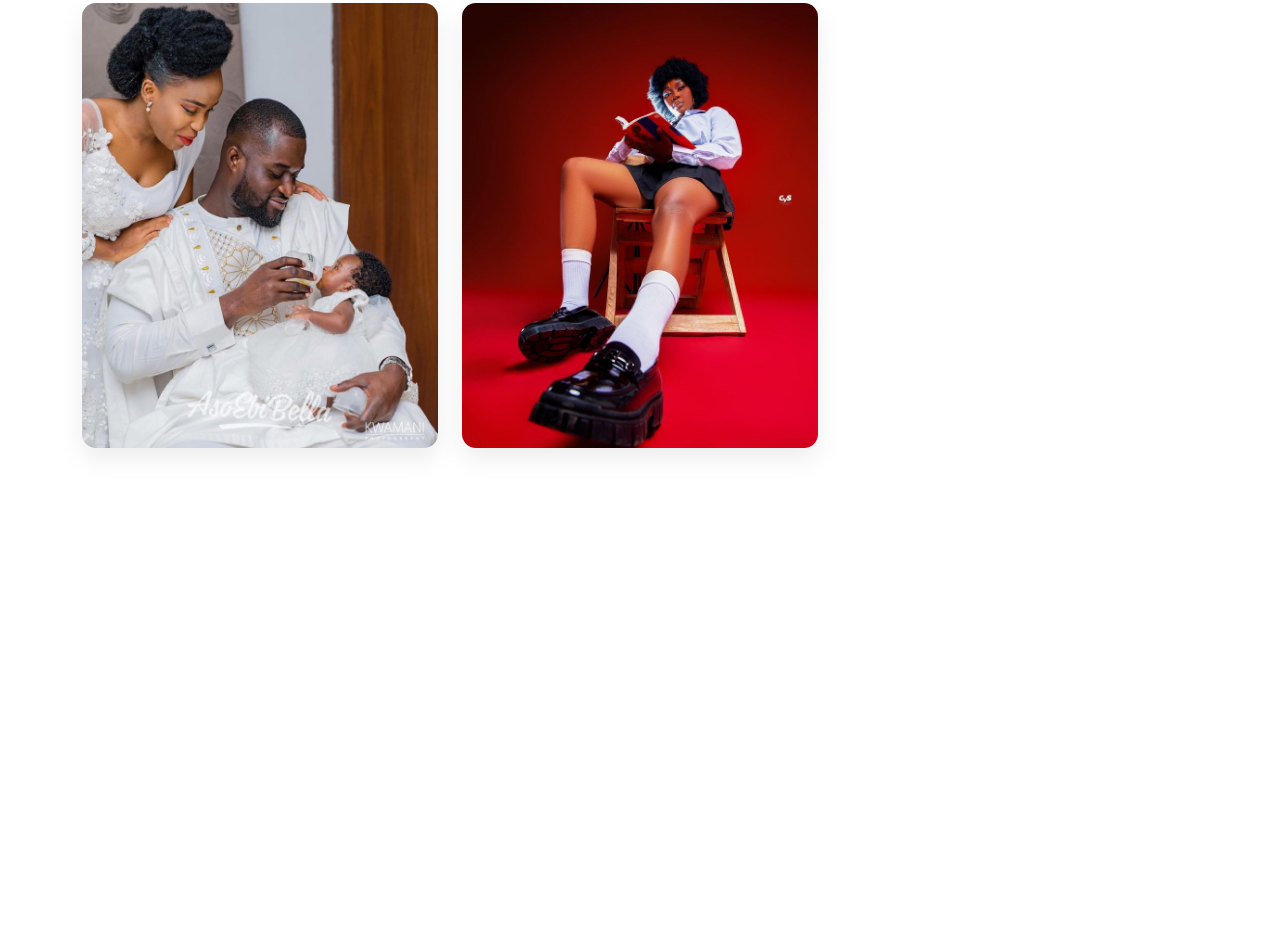
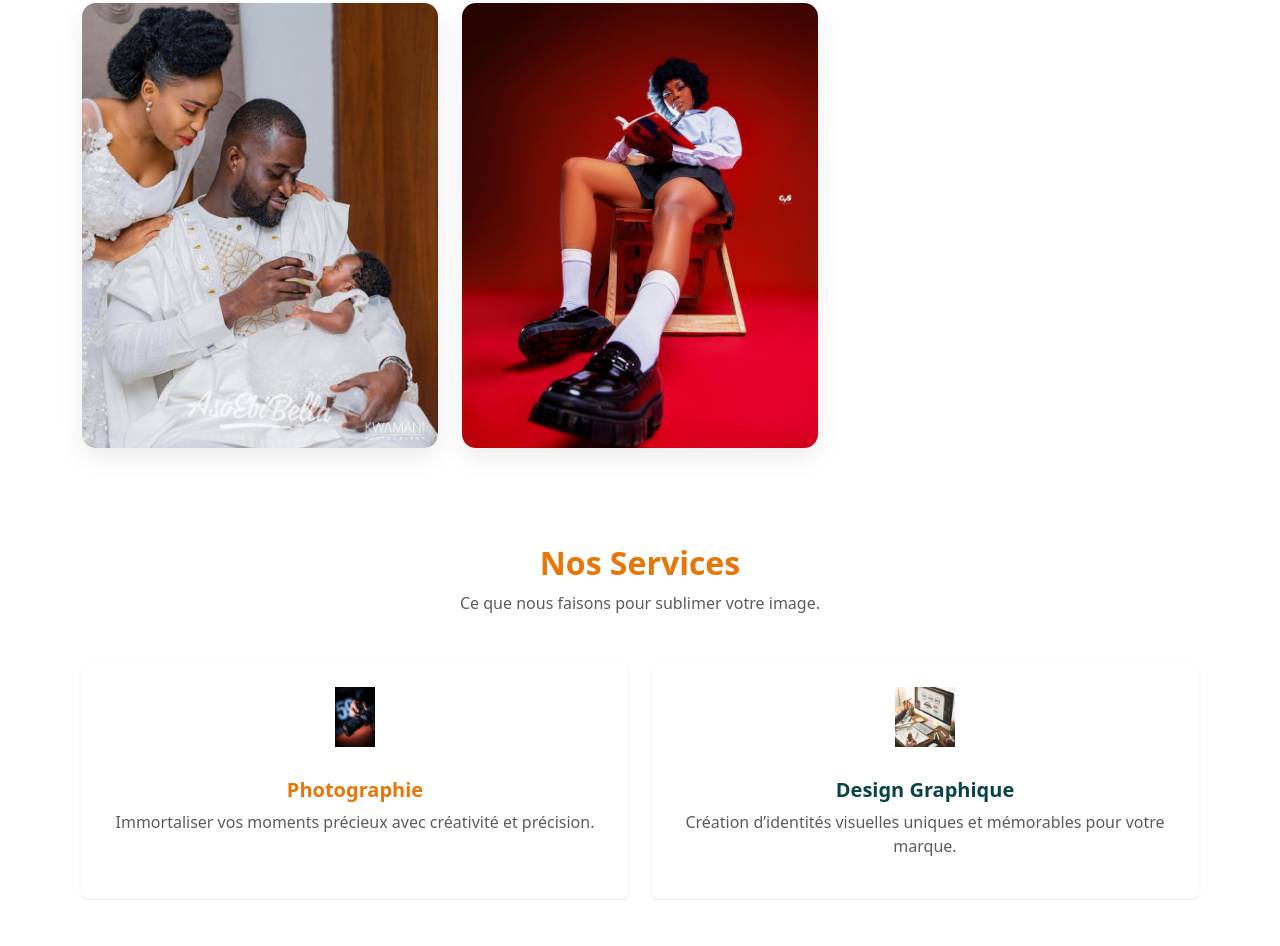
Before and after one commit to Ahmadou29/forge-visuelle, a plain HTML site: page index.html in a window 1280 px wide. Shown: the part 1639-2585 px from the top of the page. Before the commit the page ends 2135 px from the top, so only its background shows below. Drawn offline with nearby package versions, Linux system fonts and the light colour scheme.

Commit message:
la section services

```diff
--- a/index.html
+++ b/index.html
@@ -33,7 +33,7 @@
                             <a class="nav-link" href="#portfolio">Portfolio</a>
                         </li>
                         <li class="nav-item">
-                            <a class="nav-link" href="#">Services<a>
+                            <a class="nav-link" href="#services">Services<a>
                         </li>
                         <li class="nav-item dropdown">
                             <a class="nav-link" href="#">Blog</a>
@@ -108,36 +108,36 @@
 
     <section id="portfolio" class="container py-5">
 
-        <!-- TITRE -->
+        <!-- Titre -->
         <div class="text-center mb-5">
             <h2 class="fw-bold text-black">Portfolio</h2>
             <p class="text-muted">Ce que l’image murmure au cœur.</p>
         </div>
 
-        <!-- FILTRES PRINCIPAUX -->
+        <!-- Filtres Principeaux -->
         <div class="portfolio-filter text-center mb-3">
             <button class="filter-btn active" data-filter="all">Tout</button>
             <button class="filter-btn" data-filter="design">Design</button>
             <button class="filter-btn" data-filter="photo">Photographie</button>
         </div>
 
-        <!-- SOUS-FILTRES DESIGN -->
+        <!-- Sous-Filtre Design -->
         <div class="portfolio-filter text-center mb-4 d-none" id="designFilters">
             <button class="self " data-subfilter="logo">Logo</button>
             <button class="self" data-subfilter="affiche">Affiche</button>
         </div>
 
-        <!-- SOUS-FILTRES PHOTO -->
+        <!-- Sous-Filtres Photo -->
         <div class="portfolio-filter text-center mb-4 d-none" id="photoFilters">
             <button class="self active" data-subfilter="bapteme">Baptême</button>
             <button class="self" data-subfilter="mariage">Mariage</button>
             <button class="self" data-subfilter="shooting">Shooting</button>
         </div>
 
-        <!-- GRID DES PROJETS -->
+        <!--------------------- Grid des Projet --------------------->
         <div class="row g-4" id="portfolioGrid">
 
-            <!-- DESIGN -->
+            <!---------------------------- design ---------------------------->
             <div class="col-md-4 portfolio-box design logo">
                 <div class="position-relative portfolio-item" onclick="openLightbox(this)">
                     <img src="images/accueil 2.png" alt="Logo" class="img-fluid">
@@ -151,7 +151,7 @@
                 </div>
             </div>
 
-            <!-- PHOTO -->
+            <!------------------------------- Photo ------------------------------->
             <div class="col-md-4 portfolio-box photo mariage">
                 <div class="position-relative portfolio-item" onclick="openLightbox(this)">
                     <img src="images/mariage.png" alt="Mariage" class="img-fluid">
@@ -174,18 +174,18 @@
         </div>
     </section>
 
-    <!-- LIGHTBOX MODAL -->
+    <!-- Lightbox Modal -->
     <div class="modal fade" id="lightboxModal" tabindex="-1">
         <div class="modal-dialog modal-dialog-centered modal-lg">
             <div class="modal-content bg-dark rounded-4">
 
-                <!-- BOUTON FERMER -->
+                <!-- Boutton Fermer -->
                 <div class="modal-header border-0">
                     <button type="button" class="btn-close btn-close-white ms-auto" data-bs-dismiss="modal"
                         aria-label="Close"></button>
                 </div>
 
-                <!-- IMAGE -->
+                <!-- Images -->
                 <div class="modal-body d-flex justify-content-center align-items-center">
                     <img id="lightboxImage" class="img-fluid rounded-3" alt="Image agrandie">
                 </div>
@@ -194,7 +194,48 @@
         </div>
     </div>
 
+    <!-- portfolio -->
 
+
+    <!-- services -->
+    <section id="services" class="container py-5">
+        <!-- TITRE -->
+        <div class="text-center mb-5">
+            <h2 class="fw-bold text-black">Nos Services</h2>
+            <p class="text-muted">Ce que nous faisons pour sublimer votre image.</p>
+        </div>
+
+
+        <div class="row g-4">
+
+            <!-- services 1 -->
+            <div class="col-md-6 service-card fade-in" data-delay="0">
+                <div class="card text-center shadow-sm border-0 h-100 p-4">
+                    <div class="mb-3">
+                        <img src="images/photographie.png" alt="Photographie" class="img-fluid" style="height:60px;">
+                    </div>
+                    <h5 class="fw-bold text-black">Photographie</h5>
+                    <p class="text-muted">Immortaliser vos moments précieux avec créativité et précision.</p>
+                </div>
+            </div>
+
+            <!-- services 2 -->
+            <div class="col-md-6 service-card fade-in" data-delay="200">
+                <div class="card text-center shadow-sm border-0 h-100 p-4">
+                    <div class="mb-3">
+                        <img src="images/design.png" alt="Design Graphique" class="img-fluid" style="height:60px;">
+                    </div>
+                    <h5 class="fw-bold text-white">Design Graphique</h5>
+                    <p class="text-muted">Création d’identités visuelles uniques et mémorables pour votre marque.</p>
+                </div>
+            </div>
+
+        </div>
+    </section>
+
+
+
+    <!-- JS ANIMATION AU SCROLL -->
 
     <!------------------------------------------------------------------------------------------------------------------------------------>
     <!--------------------------------------------------------- Java Script --------------------------------------------------------------->
@@ -234,7 +275,7 @@ filterBtns.forEach(btn => {
                 const filter = btn.dataset.filter;
 
                 portfolioItems.forEach(item => {
-      if(filter === "all" || item.classList.contains(filter)){
+                    if (filter === "all" || item.classList.contains(filter)) {
                         item.style.display = "block";
                     } else {
                         item.style.display = "none";
@@ -258,11 +299,11 @@ subBtns.forEach(btn => {
                 const subfilter = btn.dataset.subfilter;
 
                 portfolioItems.forEach(item => {
-      if(item.classList.contains(subfilter)){
+                    if (item.classList.contains(subfilter)) {
                         item.style.display = "block";
-      } else if(parent.id === "designFilters" && item.classList.contains("design")){
+                    } else if (parent.id === "designFilters" && item.classList.contains("design")) {
                         item.style.display = "none";
-      } else if(parent.id === "photoFilters" && item.classList.contains("photo")){
+                    } else if (parent.id === "photoFilters" && item.classList.contains("photo")) {
                         item.style.display = "none";
                     }
                 });
@@ -270,7 +311,7 @@ subBtns.forEach(btn => {
         });
 
         // LIGHTBOX
-function openLightbox(element){
+        function openLightbox(element) {
             const img = element.querySelector("img");
             document.getElementById("lightboxImage").src = img.src;
 
@@ -279,7 +320,20 @@ function openLightbox(element){
         }
 
 
+        const cards = document.querySelectorAll('.service-card');
 
+        const observer = new IntersectionObserver((entries) => {
+            entries.forEach(entry => {
+                if (entry.isIntersecting) {
+                    const delay = entry.target.dataset.delay || 0;
+                    setTimeout(() => {
+                        entry.target.classList.add('show');
+                    }, delay);
+                }
+            });
+        }, { threshold: 0.2 });
+
+        cards.forEach(card => observer.observe(card));
 
 
 
--- a/style.css
+++ b/style.css
@@ -300,3 +300,24 @@
   background: #e77607;
   color: #fff !important;
 }
+
+
+/* <!-- CSS pour services -- */
+.service-card {
+  opacity: 0;
+  transform: translateY(40px);
+  transition: all 0.6s ease-out;
+  border-radius: 14px;
+  background: #fff;
+}
+.service-card:hover {
+  transform: translateY(-10px);
+  box-shadow: 0 20px 40px rgba(0,0,0,0.15);
+}
+.service-card img {
+  margin-bottom: 15px;
+}
+.service-card.show {
+  opacity: 1;
+  transform: translateY(0);
+}
```
Also changed, not shown: images/design.png (added), images/photographie.png (added), teste.html (added). Lines whose indentation alone changed are shown as unchanged.
